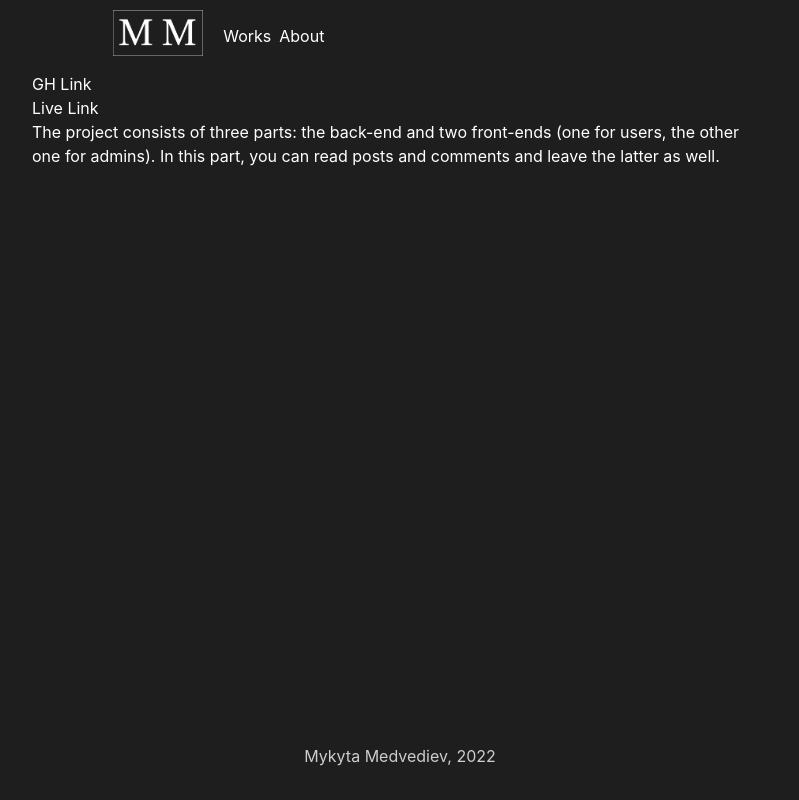
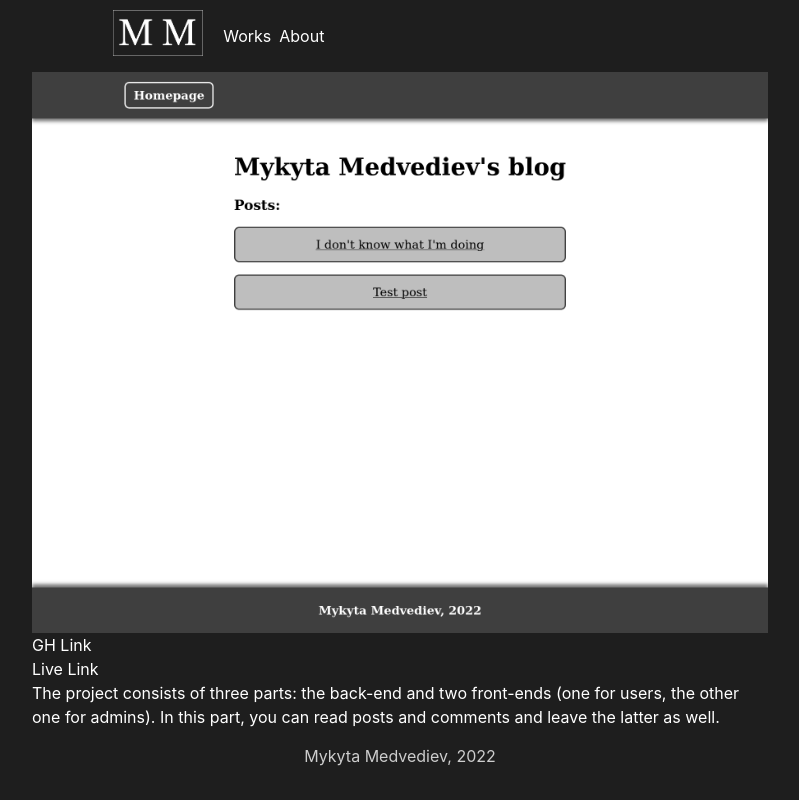
Before and after one commit to Furilon/portfolio-website, a Next.js app: page /project/blog-user-frontend in a window 1280 px wide. Shown: the whole page, without its empty margins (240-1039 px from the left). Built offline with nearby package versions, Linux system fonts and the light colour scheme.

Commit message:
Added project images

```diff
--- a/components/project.js
+++ b/components/project.js
@@ -1,9 +1,18 @@
 import { Image, Link, Button, Flex, Header, Text } from "@chakra-ui/react";
+// import Img from "../components/image";
 
 export default function Project({ ghLink, liveLink, img, description }) {
   return (
     <Flex direction="column">
-      {/* <Image src={img} alt="Project Screenshot" /> */}
+      <Image
+        src={img}
+        // w={{ base: "356px", sm: "510", md: "1187", lg: "1780px" }}
+        // h={{ base: "273", sm: "390", md: "911", lg: "1366px" }}
+        w="fill"
+        h="auto"
+        alt="Project Screenshot"
+        layout="fill"
+      />
       <Link href={ghLink}>GH Link</Link>
       <Link href={liveLink}>Live Link</Link>
       <Text>{description}</Text>
--- a/pages/project/[projectName].js
+++ b/pages/project/[projectName].js
@@ -1,6 +1,12 @@
-import { Flex, Heading, Text, Image, chakra } from "@chakra-ui/react";
 import Project from "../../components/project";
 import PageLayout from "../../components/layouts/page";
+import TodoImg from "../../public/to-do-app.png";
+import PandoraImg from "../../public/pandora.png";
+import CvAppImg from "../../public/cv-application.png";
+import ShopCartImg from "../../public/shopping-cart.png";
+import MembershipImg from "../../public/membership-club.png";
+import BlogImg from "../../public/blog-user-frontend.png";
+import { Flex, Heading, Text, Image, chakra } from "@chakra-ui/react";
 
 const LIVE_LINKS = {
   pandora: "https://theprojectpandora.com",
@@ -26,6 +32,15 @@ const DESCRIPTIONS = {
     "An ExpressJS app with local Passport authorization strategy ",
 };
 
+const IMAGES = {
+  pandora: "/pandora.png",
+  "to-do-app": "./to-do-app.png",
+  "cv-application": "/cv-application.png",
+  "shopping-cart": "/shopping-cart.png",
+  "blog-user-frontend": "/blog-user-frontend.png",
+  "membership-club": "/membership-club.png",
+};
+
 export async function getStaticPaths() {
   return {
     paths: [
@@ -42,12 +57,13 @@ export async function getStaticPaths() {
 
 export async function getStaticProps({ params }) {
   const ghLink = `https://github.com/Furilon/${params.projectName}`;
+  const img = IMAGES[params.projectName];
   const liveLink = LIVE_LINKS[params.projectName];
   const description = DESCRIPTIONS[params.projectName];
 
   return {
     props: {
-      //   img,
+      img,
       ghLink,
       liveLink,
       description,
@@ -56,10 +72,11 @@ export async function getStaticProps({ params }) {
 }
 
 export default function Page({ img, ghLink, liveLink, description }) {
+  console.log({ img, ghLink, liveLink, description });
   return (
     <PageLayout title="Project">
       <Project
-        // img={img}
+        img={img}
         ghLink={ghLink}
         liveLink={liveLink}
         description={description}
```
